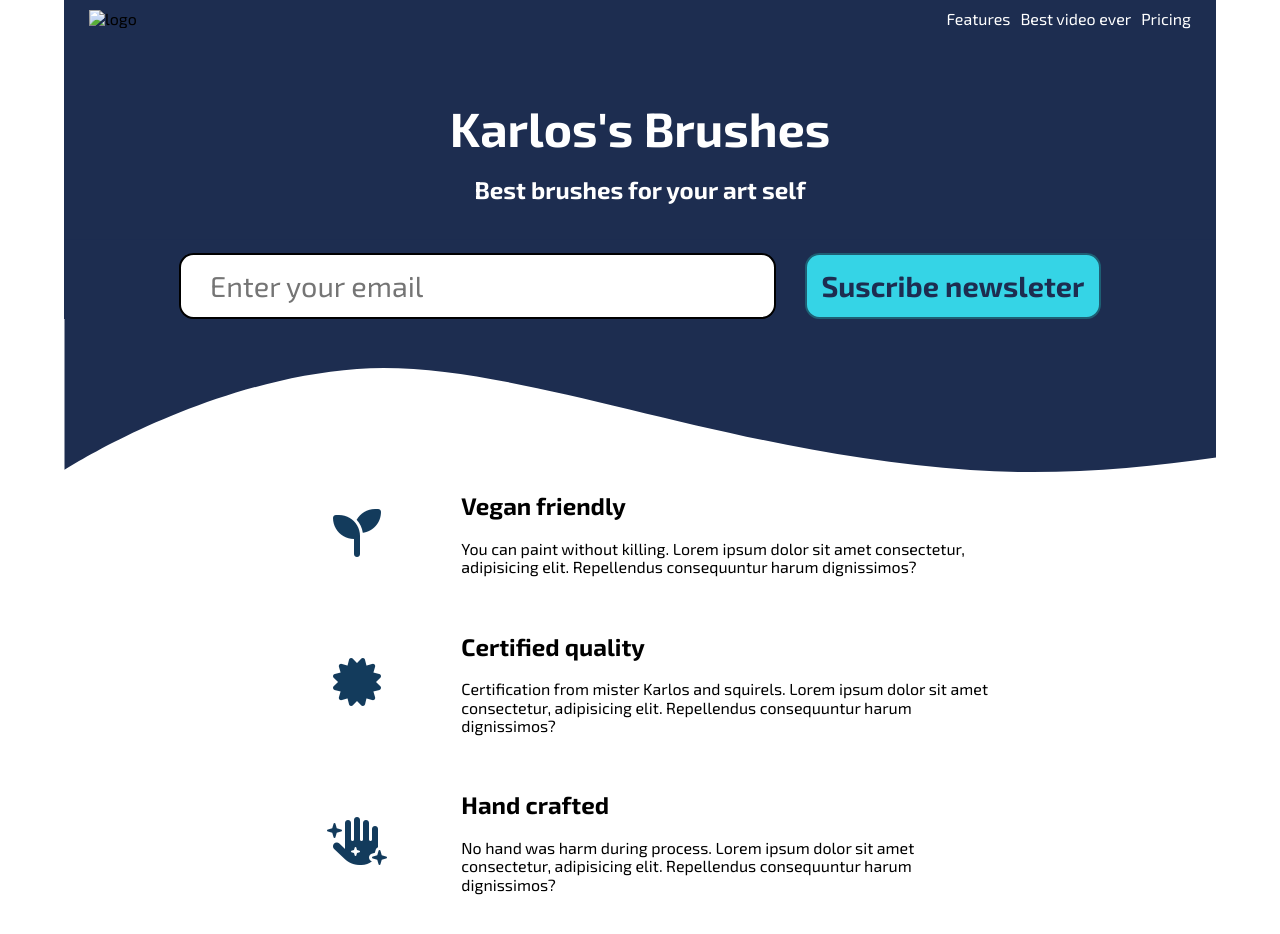
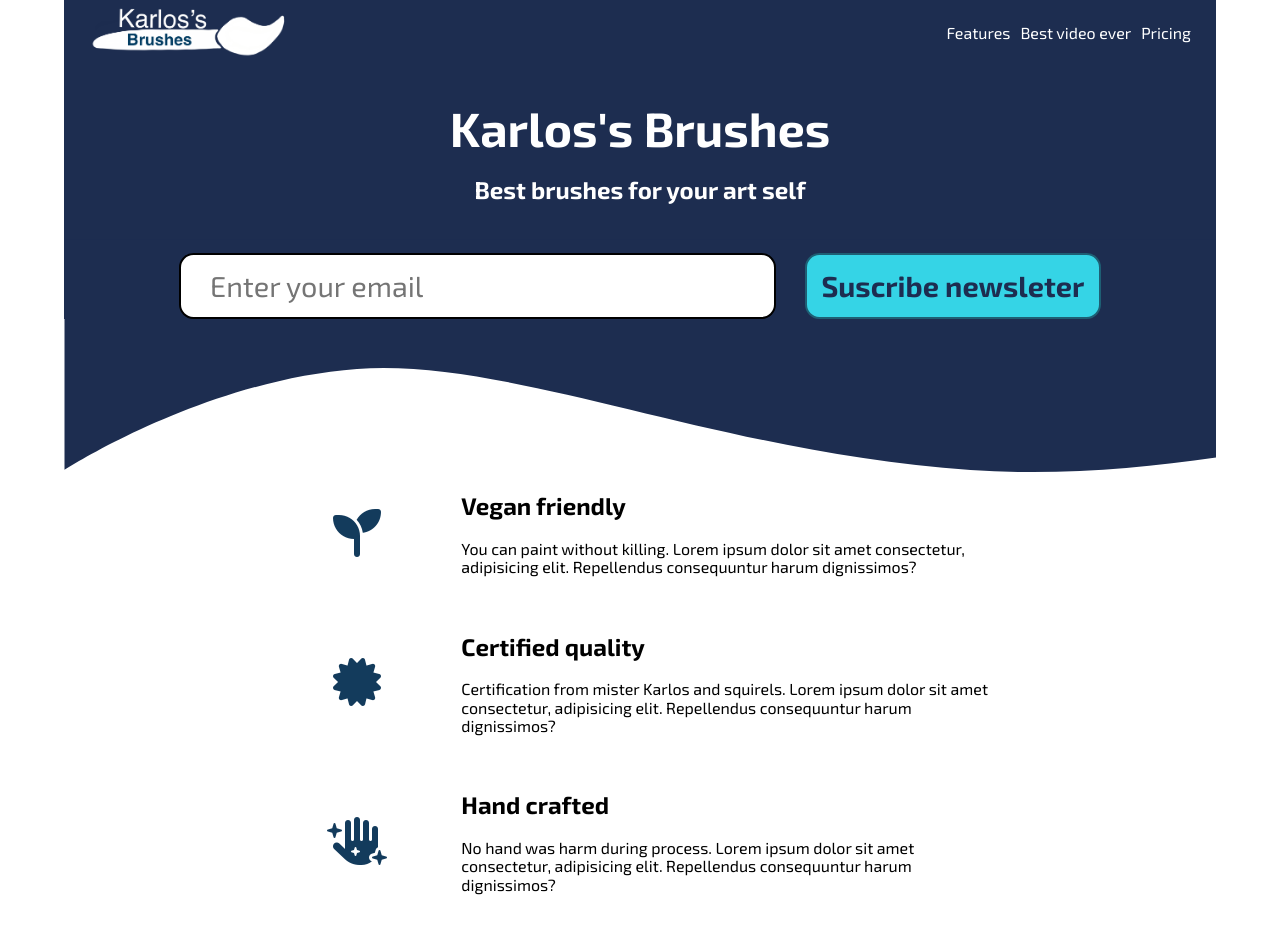
Before and after one commit to Anbeads/brushes_landing_page, a plain HTML site: page index.html in a window 1280 px wide. Shown: the top 934 px of the page. Drawn offline with Linux system fonts and the light colour scheme; the site is published under a folder, as on GitHub Pages, so addresses that start at the root find nothing.

Commit message:
Update index.html

```diff
--- a/index.html
+++ b/index.html
@@ -20,7 +20,7 @@
     <div class="navigation grid-nav grid">
       <figure class="logo-container">
         <!--změnit img až mi to schválí-->
-        <img class="logo" id="header-img" src="/images/logo.png" alt="logo"> <!--tady to chce httppro splnení chalenge, tak to tam pak na chvilku dám*-->
+        <img class="logo" id="header-img" src="images/logo.png" alt="logo"> <!--tady to chce httppro splnení chalenge, tak to tam pak na chvilku dám*-->
       </figure>
       <nav class="navbar" id="nav-bar">
         <ul>
```
